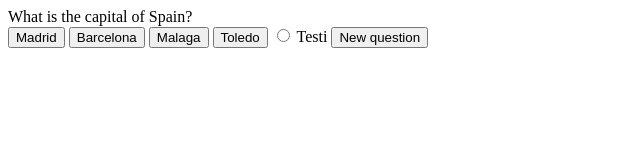
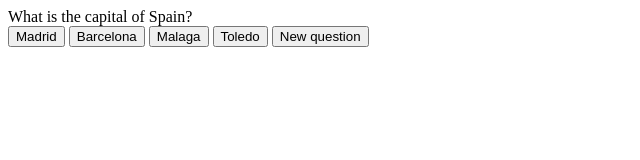
Before and after one commit to JenniLehtonen/Quiz, a plain HTML site: page index.html in a window 1280 px wide. Shown: the whole page, without its empty margins (0-640 px from the left). Drawn offline with Linux system fonts and the light colour scheme.

Commit message:
Update index.html

```diff
--- a/index.html
+++ b/index.html
@@ -14,8 +14,6 @@
 <button id="2" class="optionButton" >SecondOption</button>
 <button id="3" class="optionButton" >ThirdOption</button>
 <button id="4" class="optionButton" >FourthOption</button>
-<input type="radio" id="male" name="gender" value="">
-  <label for="male">Testi</label>
 
   <button id="change" onclick="newQuestion()">New question</button>
   <script>
@@ -89,9 +87,6 @@ function newQuestion(){ //tässä questionIndex kasvaa, kun painetaan vastausvai
   document.getElementById("3").innerHTML=options[questionIndex].c;
   document.getElementById("4").innerHTML=options[questionIndex].d;
 
-  document.getElementById("male").value=options[questionIndex].d;
-  console.log(document.getElementById("male").value);
-
 }
 function testi(e){
   console.log(e.target.innerText);
```
